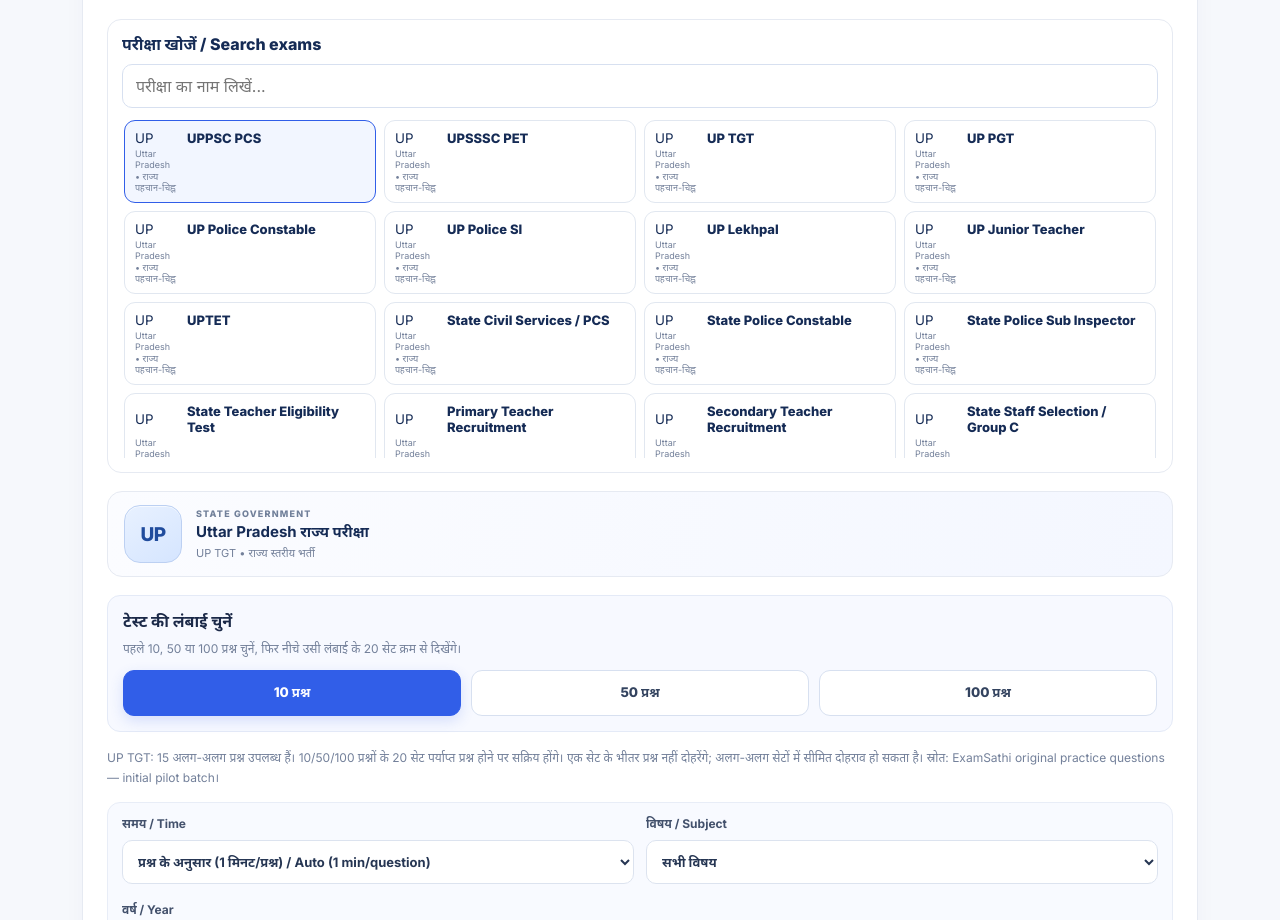
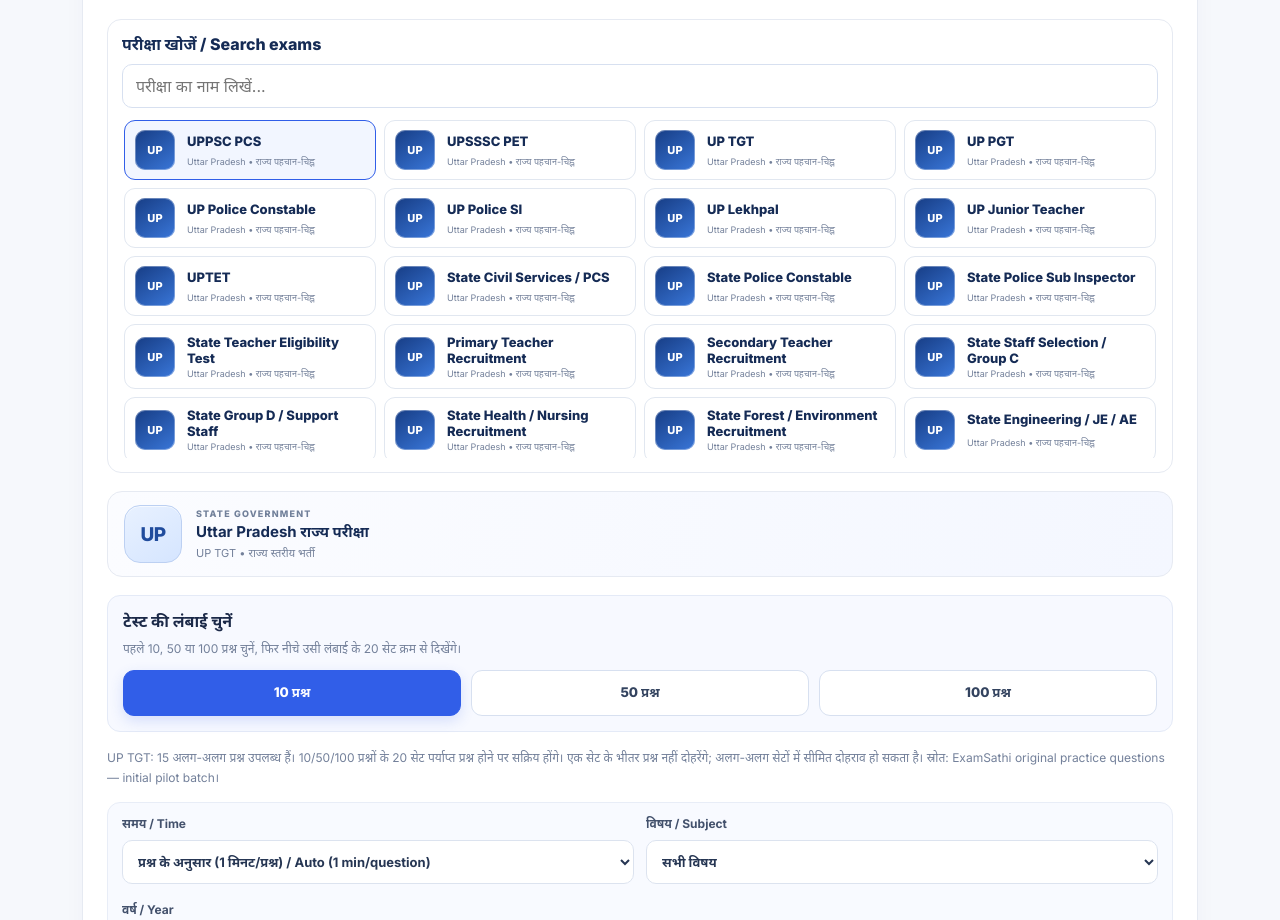
Before and after one commit to examsathi-pwa/examsathi-pwa, a plain HTML site: page index.html in a window 1280 px wide. Shown: the part 1153-2073 px from the top of the page. Drawn offline with Linux system fonts and the light colour scheme.

Commit message:
Fix visible exam marks and load central exam starter mocks

```diff
--- a/style.css
+++ b/style.css
@@ -63,3 +63,10 @@
 .exam-logo-name{font-weight:800;font-size:13px;overflow-wrap:anywhere}
 .exam-logo-source{font-size:9px;color:var(--muted);line-height:1.25}
 @media(max-width:600px){.exam-logo-list{grid-template-columns:1fr;max-height:300px}.exam-logo-option{grid-template-columns:40px minmax(0,1fr)}}
+
+/* Always-visible logo fallback, with the authority website favicon layered above it */
+.exam-logo-option{position:relative}
+.exam-logo-box{grid-row:1 / span 2;position:relative;display:block;width:40px;height:40px}
+.exam-logo-mark{display:grid;place-items:center;width:40px;height:40px;border-radius:10px;background:linear-gradient(145deg,#173d85,#3976d8);color:#fff;font-weight:900;font-size:11px;letter-spacing:.2px;box-shadow:inset 0 0 0 1px #ffffff55}
+.exam-logo-image{position:absolute;inset:1px;width:38px;height:38px;object-fit:contain;border-radius:9px;background:#fff;padding:3px;box-sizing:border-box}
+.exam-logo-image[hidden]{display:none}
```
